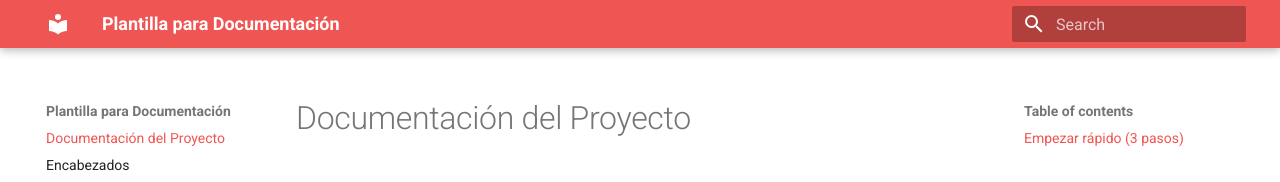
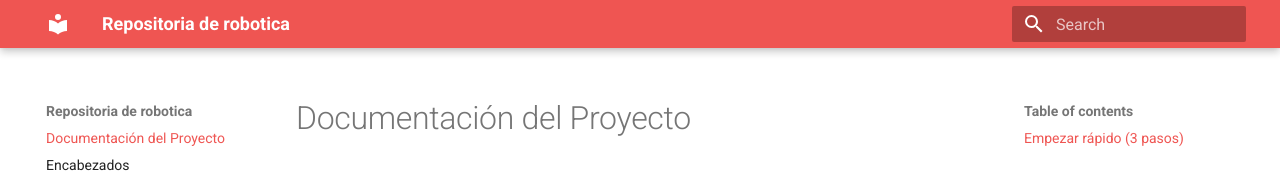
Before and after one commit to BrianSimpson01/Roobotica, an MkDocs documentation site: the page built from docs/index.md, in a window 1280 px wide. Shown: the top 182 px of the page. Built offline with MkDocs 1.6.1 and Material for MkDocs 9.7.7, drawn with Linux system fonts in a browser that asks for light colours.

Commit message:
Actualiza nombre del sitio en MkDocs

```diff
--- a/mkdocs.yml
+++ b/mkdocs.yml
@@ -1,4 +1,4 @@
-site_name: Plantilla para Documentación
+site_name: Repositoria de robotica
 markdown_extensions:
   - pymdownx.highlight:
       anchor_linenums: true
```
